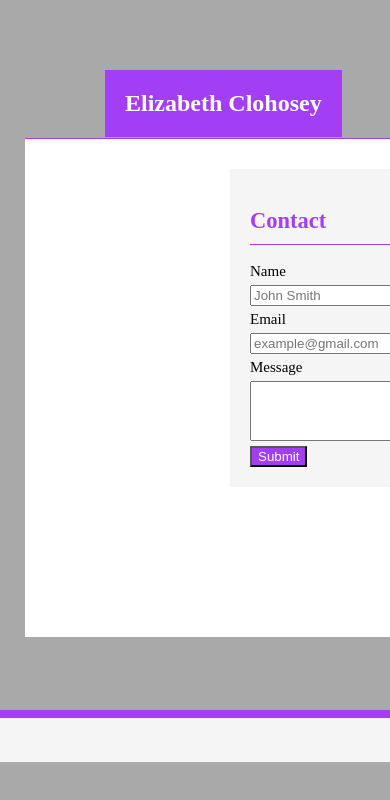
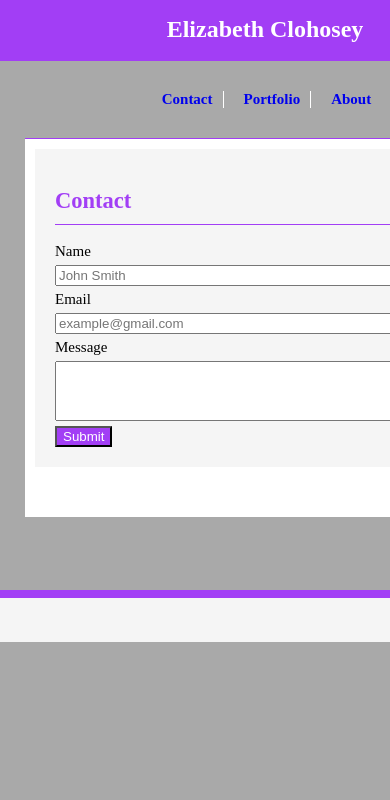
Before and after one commit to ElizabethClohosey/Responsive-Portfolio, a plain HTML site: page Responsive-Portfolio/contact.html in a window 390 px wide. Shown: the top 800 px of the page. Drawn offline with Linux system fonts and the light colour scheme.

Commit message:
all pages responsvie

```diff
--- a/Responsive-Portfolio/contact.html
+++ b/Responsive-Portfolio/contact.html
@@ -4,6 +4,8 @@
     <meta charset="UTF-8">
     <title>Elizabeth Clohosey Portfolio - Contact</title>
     <link rel="stylesheet" type="text/css" href="assets/contact.css">
+    <link rel="stylesheet" type="text/css" href="media/indexmedia.css">
+    <link rel="stylesheet" type="text/css" href="media/contactmedia.css">
 </head>
 
 <body>
--- a/Responsive-Portfolio/media/contactmedia.css
+++ b/Responsive-Portfolio/media/contactmedia.css
@@ -0,0 +1,5 @@
+  @media screen and (max-width:640px) {
+      h1 {
+          margin-top: -45px;
+      }
+  }
```
